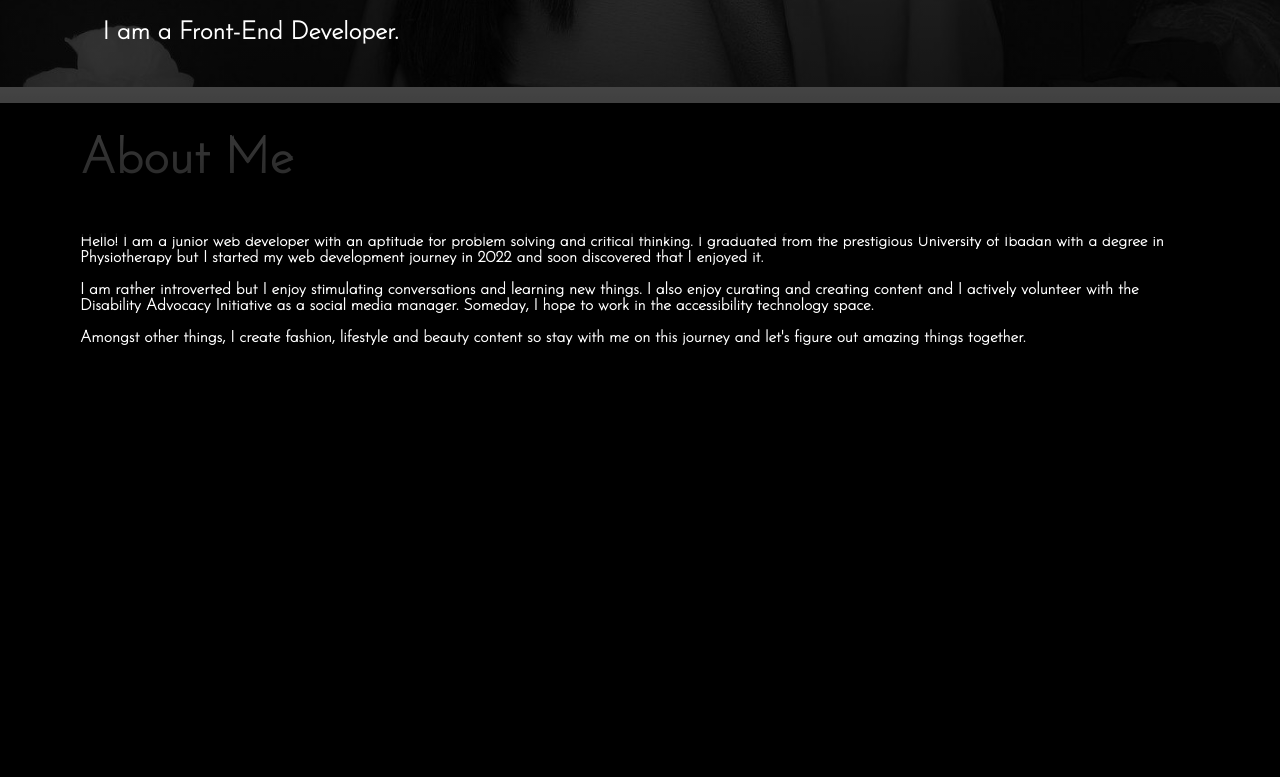
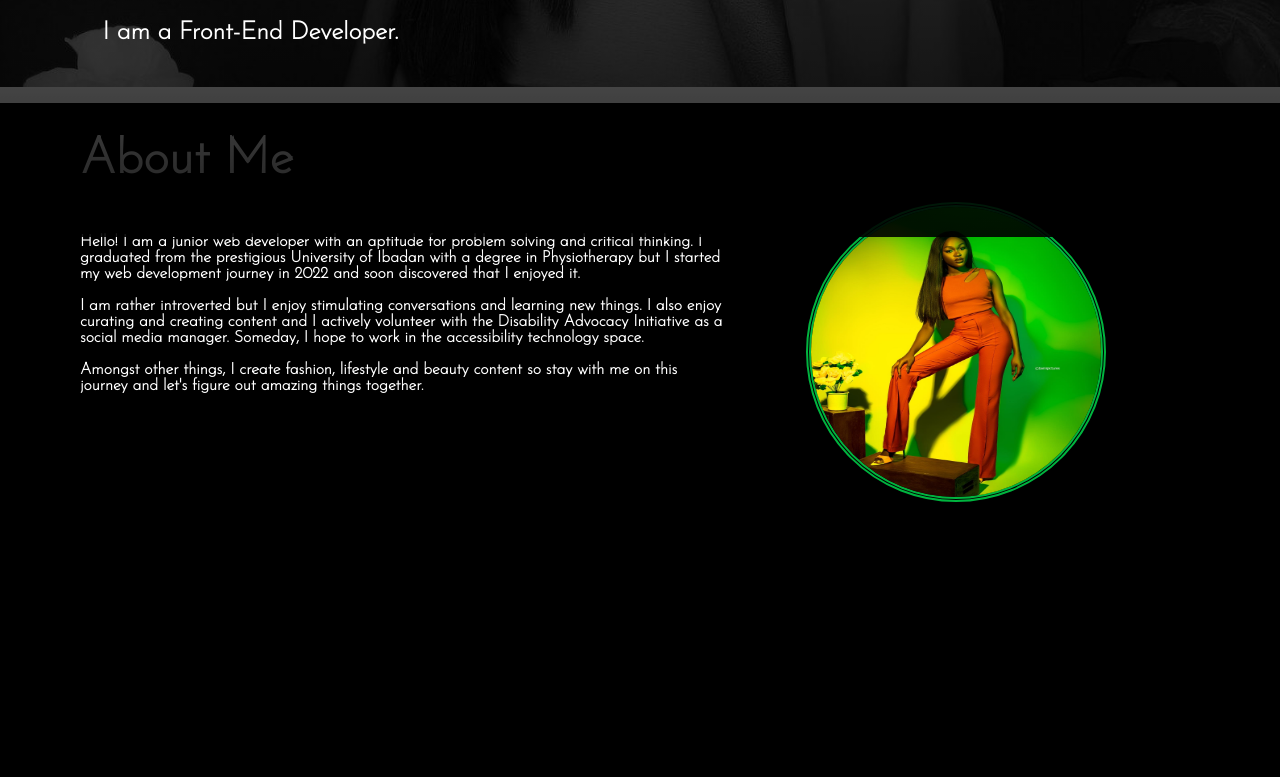
Before and after one commit to somunachi/portfolio, a React (Vite) app: page / in a window 1280 px wide. Shown: the part 563-1340 px from the top of the page. Built offline with nearby package versions, Linux system fonts and the light colour scheme.

Commit message:
about me

```diff
--- a/src/Aboutme.jsx
+++ b/src/Aboutme.jsx
@@ -1,9 +1,10 @@
-import React from 'react'
+import aboutmepic from './assets/CLZA8825.jpg'
 
 const Aboutme = () => {
   return (
     <section className="page-section aboutmesctn" id='aboutme'>
     <h2 className="aboutmeheading">About Me</h2>
+    <div className="aboutmediv">
     <p className='about-me'>
         Hello! I am a junior web developer with an aptitude for problem solving and critical thinking. I graduated from the prestigious University of Ibadan with a degree in Physiotherapy but I started
         my web development journey in 2022 and soon discovered that I enjoyed it.
@@ -15,6 +16,11 @@ const Aboutme = () => {
         Amongst other things, I create fashion, lifestyle and beauty content so stay with me on this journey and let's figure out amazing things together.
      </p>
 
+     <div className="aboutmepic">
+      <img src={aboutmepic} alt="my image" className='aboutmeimg'/>
+     </div>
+    </div>
+
 </section>
   )
 }
--- a/src/App.jsx
+++ b/src/App.jsx
@@ -1,4 +1,3 @@
-import React from 'react';
 import Aboutme from './Aboutme';
 import Skillset from './Skillset';
 import Projects from './Projects';
--- a/src/Connect.jsx
+++ b/src/Connect.jsx
@@ -1,5 +1,3 @@
-import React from 'react'
-
 const Connect = () => {
   return (
     <section className="connect page-section" id='connect'>
--- a/src/Content.jsx
+++ b/src/Content.jsx
@@ -1,5 +1,3 @@
-import React from 'react'
-
 const Content = () => {
   return (
 <div id='home'>
--- a/src/Navbar.jsx
+++ b/src/Navbar.jsx
@@ -1,4 +1,4 @@
-import React, {useState} from 'react'
+import {useState} from 'react'
 
 const Navbar = () => {
     const [burger_class, setBurgerClass] = useState("burger-bar unclicked")
--- a/src/Projects.jsx
+++ b/src/Projects.jsx
@@ -1,4 +1,3 @@
-import React from 'react';
 import igclone from './assets/ig-clone.png';
 import googlesearch from './assets/google-search.png';
 import udemy from './assets/udemy-pic.png';
--- a/src/ScrollMenu.jsx
+++ b/src/ScrollMenu.jsx
@@ -1,6 +1,6 @@
-import React from 'react';
 import {HouseHeart, Tools, Telephone, Terminal, FileEarmarkPerson } from 'react-bootstrap-icons';
 import { Link } from 'react-router-dom';
+
 
 const ScrollMenu = () => {
   return (
@@ -12,7 +12,6 @@ const ScrollMenu = () => {
 
         </div>
     </div>
-
 
     <div className="abt">
         <a href='#aboutme'><FileEarmarkPerson size={20} color='white'/></a>
--- a/src/Skillset.jsx
+++ b/src/Skillset.jsx
@@ -1,4 +1,3 @@
-import React from 'react';
 import pic1 from './assets/icons8-html-5-is-a-software-solution-stack-that-defines-the-properties-and-behaviors-of-web-page-100.png';
 import pic2 from './assets/icons8-css3-100.png';
 import pic3 from './assets/icons8-git-100.png';
--- a/src/index.css
+++ b/src/index.css
@@ -269,13 +269,12 @@ h4{
   margin-top: 1rem;
   height: 100vh;
   color: white;
-
+  overflow-y: hidden;
 }
 
 .about-me{
   background-color: black;
   color: white;
-  /* margin-top: -11rem; */
   margin-left: 3rem;
   align-items: center;
   width: 90vw;
@@ -290,6 +289,24 @@ h4{
   margin-top: 2rem;
   font-size: 50px;
 
+}
+
+.aboutmediv{
+  display: flex;
+  gap: 50px;
+}
+
+.aboutmepic{
+  width: 800px;
+  height: 800px;
+
+}
+
+.aboutmeimg{
+  width: 300px;
+  height: 300px;
+  border: 5px double rgb(0, 180, 63);
+  border-radius: 50%;
 }
 
 .scroll-menu{
```
Also changed, not shown: src/Hero.jsx (+4 -4 lines), src/assets/CLZA8825.JPG (added).
